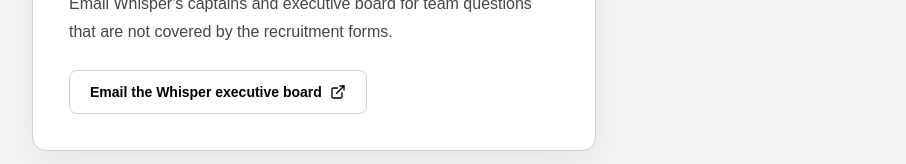
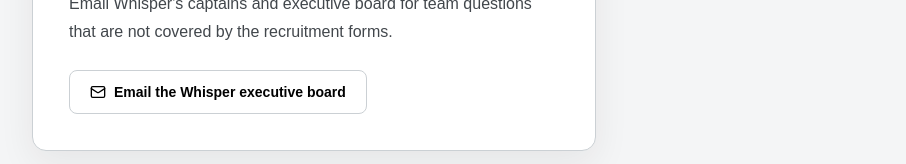
Before and after one commit to Boommook/whisper-site, a Next.js app: page /contact in a window 1280 px wide. Shown: the part 1456-1620 px from the top of the page, without its empty margins (32-938 px from the left). Built offline with nearby package versions, Linux system fonts and the light colour scheme.

Commit message:
m5 fixes

```diff
--- a/src/app/contact/page.tsx
+++ b/src/app/contact/page.tsx
@@ -2,7 +2,7 @@
 import { ArrowRight, MessagesSquare, ShieldCheck, UsersRound } from "lucide-react";
 import Link from "next/link";
 
-import { ExternalActionLink } from "@/components/communications/external-action-link";
+import { ActionLink } from "@/components/communications/action-link";
 import { PageHeader } from "@/components/layout/page-header";
 import { Section } from "@/components/layout/section";
 import { SectionHeading } from "@/components/layout/section-heading";
@@ -24,11 +24,11 @@
         {paths.map((path) => { const actions = publicRecruitmentActions.filter((item) => path.actionIds.includes(item.id)); return <article key={path.id} className="rounded-[var(--radius-panel)] border bg-[var(--surface)] p-7 shadow-[var(--shadow-soft)] sm:p-9">
           <div className="flex size-11 items-center justify-center rounded-full bg-[var(--brand-soft)] text-[var(--brand-primary)]">{path.id === "joining" ? <UsersRound aria-hidden="true" className="size-5" /> : <MessagesSquare aria-hidden="true" className="size-5" />}</div>
           <p className="eyebrow mt-6">{path.audience}</p><h2 className="mt-3 font-heading text-3xl font-black">{path.label}</h2><p className="mt-4 leading-7 text-[var(--text-muted)]">{path.description}</p>
-          <div className="mt-6 flex flex-col items-start gap-3">{actions.map((item) => <ExternalActionLink key={item.id} href={item.href!} label={item.label} variant={item.primary ? "primary" : "secondary"} />)}{path.id === "joining" ? <Link href="/join" className={buttonVariants({ variant: "ghost", className: "px-0" })}>Read the Join guide <ArrowRight aria-hidden="true" className="size-4" /></Link> : null}</div>
+          <div className="mt-6 flex flex-col items-start gap-3">{actions.map((item) => <ActionLink key={item.id} href={item.href} label={item.label} external={item.external} variant={item.primary ? "primary" : "secondary"} />)}{path.id === "joining" ? <Link href="/join" className={buttonVariants({ variant: "ghost", className: "px-0" })}>Read the Join guide <ArrowRight aria-hidden="true" className="size-4" /></Link> : null}</div>
         </article>; })}
       </div> : <div className="mt-10 border-l-4 border-[var(--brand-primary)] bg-[var(--surface)] p-7"><h2 className="font-heading text-2xl font-black">Public contact details are being confirmed.</h2><p className="mt-3 leading-7 text-[var(--text-muted)]">No direct destination is currently enabled. Check the verified public account below or return later for updated contact routes.</p></div>}
     </Section>
-    <Section className="border-y bg-[var(--surface-muted)] py-[var(--space-section)]"><div className="grid gap-10 lg:grid-cols-[0.8fr_1.2fr] lg:gap-20"><SectionHeading eyebrow="Public updates and media" title="Follow the verified team account." description="Instagram is the approved public social destination. It is useful for updates and media, but should not be treated as the only source for changing logistics." /><div className="flex items-center">{publicSocialLinks.length ? publicSocialLinks.map((social) => <ExternalActionLink key={social.id} href={social.href} label={`${social.label} · ${social.username}`} variant="secondary" />) : <p className="leading-7 text-[var(--text-muted)]">No official public social account is currently enabled.</p>}</div></div></Section>
+    <Section className="border-y bg-[var(--surface-muted)] py-[var(--space-section)]"><div className="grid gap-10 lg:grid-cols-[0.8fr_1.2fr] lg:gap-20"><SectionHeading eyebrow="Public updates and media" title="Follow the verified team account." description="Instagram is the approved public social destination. It is useful for updates and media, but should not be treated as the only source for changing logistics." /><div className="flex items-center">{publicSocialLinks.length ? publicSocialLinks.map((social) => <ActionLink key={social.id} href={social.href} label={`${social.label} · ${social.username}`} external variant="secondary" />) : <p className="leading-7 text-[var(--text-muted)]">No official public social account is currently enabled.</p>}</div></div></Section>
     <Section className="py-[var(--space-section)]"><div className="grid gap-6 border-l-4 border-[var(--brand-primary)] bg-[var(--surface)] p-7 sm:p-10 md:grid-cols-[auto_1fr]"><ShieldCheck aria-hidden="true" className="size-8 text-[var(--brand-primary)]" /><div><h2 className="font-heading text-2xl font-black">Share only what is needed.</h2><p className="mt-3 max-w-3xl leading-7 text-[var(--text-muted)]">Do not submit passwords, financial information, medical details, government identifiers, or other sensitive personal information through public forms, Slack, social messages, or email.</p></div></div></Section>
   </>;
 }
--- a/src/app/media/page.tsx
+++ b/src/app/media/page.tsx
@@ -16,7 +16,8 @@
     "Explore tournament photography and event galleries featuring WPI Whisper men's ultimate frisbee.",
 };
 
-const portfolioUrl = "https://photo-makanapp.com/";
+const portfolioUrl = "https://photo-makanapp.com/portfolio/";
+const sportsPortfolioUrl = "https://photo-makanapp.com/portfolio/sports";
 
 export default function MediaPage() {
   const approvedCollections = mediaCollections.filter((collection) => collection.publicationApproved);
--- /dev/null
+++ b/src/components/communications/action-link.tsx
@@ -0,0 +1,37 @@
+import { ExternalLink, Mail } from "lucide-react";
+import type { ReactNode } from "react";
+
+import { buttonVariants } from "@/components/ui/button";
+import { cn } from "@/lib/utils";
+
+type ActionLinkProps = {
+  href: `https://${string}` | `mailto:${string}`;
+  label: string;
+  external: boolean;
+  variant?: "primary" | "secondary" | "ghost";
+  className?: string;
+  icon?: ReactNode;
+};
+
+export function ActionLink({
+  href,
+  label,
+  external,
+  variant = "primary",
+  className,
+  icon,
+}: ActionLinkProps) {
+  return (
+    <a
+      href={href}
+      target={external ? "_blank" : undefined}
+      rel={external ? "noopener noreferrer" : undefined}
+      className={cn(buttonVariants({ variant }), className)}
+    >
+      {icon ?? (!external ? <Mail aria-hidden="true" className="size-4" /> : null)}
+      <span>{label}</span>
+      {external ? <ExternalLink aria-hidden="true" className="size-4" /> : null}
+      {external ? <span className="sr-only"> (opens in a new tab)</span> : null}
+    </a>
+  );
+}
--- a/src/components/communications/external-action-link.tsx
+++ /dev/null
@@ -1,29 +0,0 @@
-import { ExternalLink } from "lucide-react";
-import type { ReactNode } from "react";
-
-import { buttonVariants } from "@/components/ui/button";
-import { cn } from "@/lib/utils";
-
-type ExternalActionLinkProps = {
-  href: string;
-  label: string;
-  variant?: "primary" | "secondary" | "ghost";
-  className?: string;
-  icon?: ReactNode;
-};
-
-export function ExternalActionLink({ href, label, variant = "primary", className, icon }: ExternalActionLinkProps) {
-  return (
-    <a
-      href={href}
-      target="_blank"
-      rel="noopener noreferrer"
-      className={cn(buttonVariants({ variant }), className)}
-    >
-      {icon}
-      <span>{label}</span>
-      <ExternalLink aria-hidden="true" className="size-4" />
-      <span className="sr-only"> (opens in a new tab)</span>
-    </a>
-  );
-}
--- a/src/components/layout/theme-toggle.tsx
+++ b/src/components/layout/theme-toggle.tsx
@@ -1,25 +1,36 @@
 "use client";
 
 import { Moon, Sun } from "lucide-react";
-import { useEffect, useState } from "react";
+import { useSyncExternalStore } from "react";
 
 import { Button } from "@/components/ui/button";
 
 type Theme = "light" | "dark";
 
+const themeChangeEvent = "whisper-theme-change";
+
+function subscribeToTheme(onStoreChange: () => void) {
+  window.addEventListener(themeChangeEvent, onStoreChange);
+  window.addEventListener("storage", onStoreChange);
+  return () => {
+    window.removeEventListener(themeChangeEvent, onStoreChange);
+    window.removeEventListener("storage", onStoreChange);
+  };
+}
+
+function getThemeSnapshot(): Theme {
+  return document.documentElement.dataset.theme === "dark" ? "dark" : "light";
+}
+
 export function ThemeToggle() {
-  const [theme, setTheme] = useState<Theme | null>(null);
-
-  useEffect(() => {
-    setTheme(document.documentElement.dataset.theme === "dark" ? "dark" : "light");
-  }, []);
+  const theme = useSyncExternalStore(subscribeToTheme, getThemeSnapshot, () => "light");
 
   function toggleTheme() {
     const nextTheme: Theme = theme === "dark" ? "light" : "dark";
     document.documentElement.dataset.theme = nextTheme;
     document.documentElement.style.colorScheme = nextTheme;
     localStorage.setItem("whisper-theme", nextTheme);
-    setTheme(nextTheme);
+    window.dispatchEvent(new Event(themeChangeEvent));
   }
 
   const isDark = theme === "dark";
```
Also changed, not shown: src/app/join/page.tsx (+8 -6 lines).
